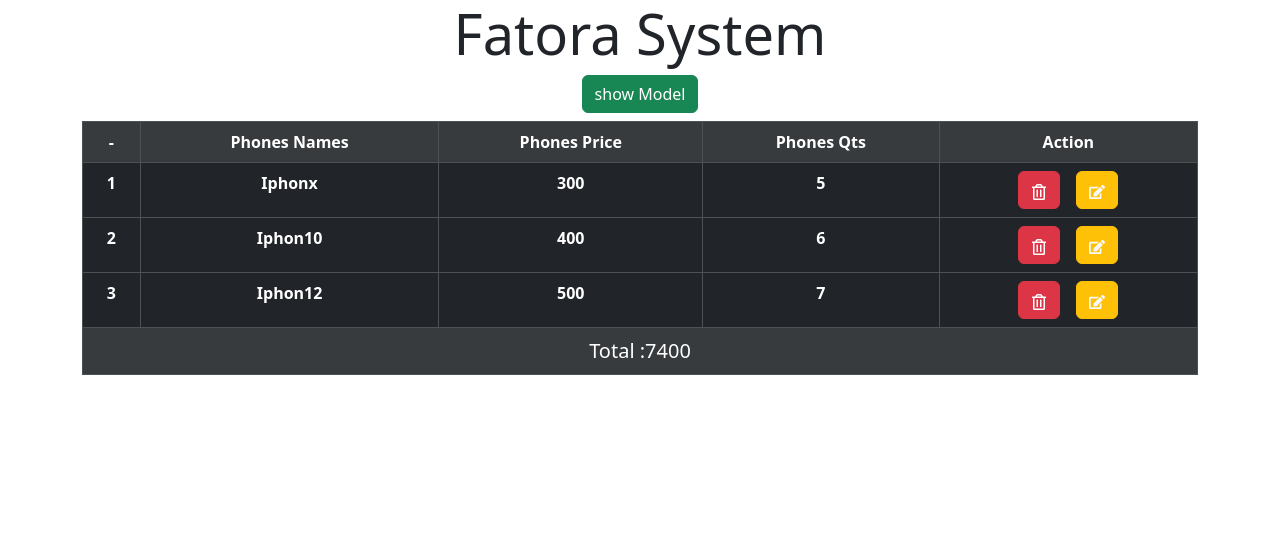
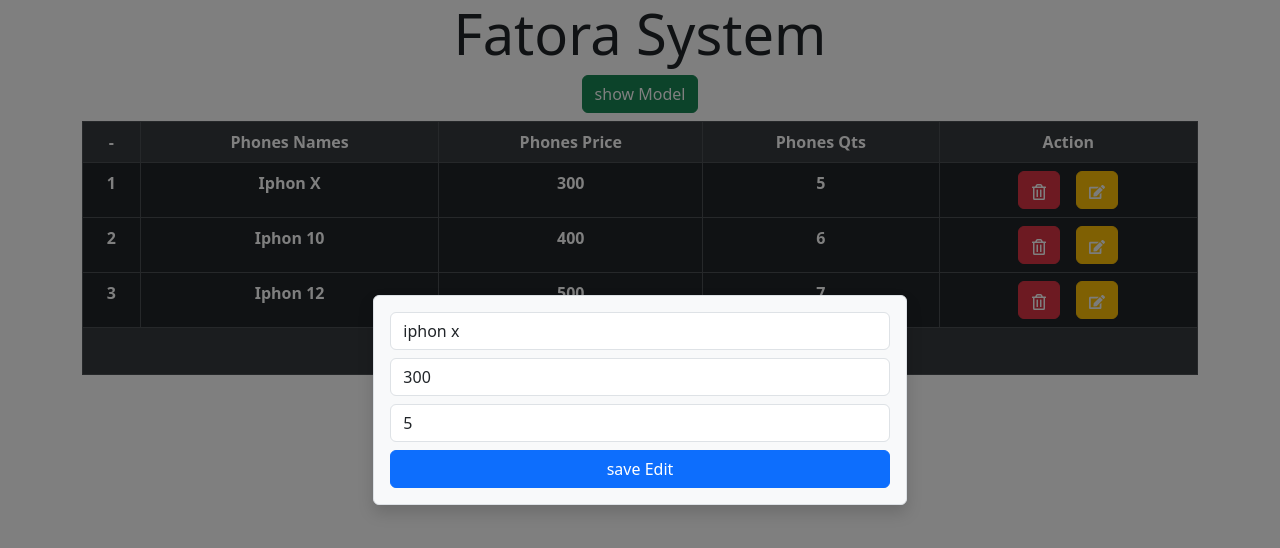
Before and after one commit to aymanmohamedbarakat/Fatora-CRUD, a React (Vite) app: page / in a window 1280 px wide. Both pictures are taken after a click on the button 1097 px from the left and 190 px from the top of the page. Shown: the top 548 px of the page. Built offline with nearby package versions, Linux system fonts and the light colour scheme.

Commit message:
first-commit

```diff
--- a/src/App.jsx
+++ b/src/App.jsx
@@ -3,21 +3,22 @@
 import "./App.css";
 import Swal from "sweetalert2";
 export default function App() {
-  // const [phoneIndex, setPhoneIndex] = useState(0);
-  // const [EditPhones, setEditPhones] = useState(false);
-  // const [phoneName, setNameInput] = useState("");
-  // const [phonePrice, setPriceInput] = useState(0);
-  // const [phoneQts, setQtsInput] = useState(0);
+  const [phoneName, setNameInput] = useState("");
+  const [phonePrice, setPriceInput] = useState(0);
+  const [phoneQts, setQtsInput] = useState(0);
 
+  const [phoneIndex, setPhoneIndex] = useState("");
   const [ModelIndex, setModelIndex] = useState(false);
+  const [editModalIndex, setEditModalIndex] = useState(false);
+
   const NameInput = useRef();
   const PriceInput = useRef();
   const QtsInput = useRef();
 
   const [phones, setPhones] = useState([
-    { name: "iphonx", price: 300, qts: 5 },
-    { name: "iphon10", price: 400, qts: 6 },
-    { name: "iphon12", price: 500, qts: 7 },
+    { name: "iphon x", price: 300, qts: 5 },
+    { name: "iphon 10", price: 400, qts: 6 },
+    { name: "iphon 12", price: 500, qts: 7 },
   ]);
   const TotalAmount = phones.reduce(
     (acc, phones) => acc + phones.price * phones.qts,
@@ -65,26 +66,35 @@
     });
   };
 
-  // const handleEditPhone = (phoneIndex) => {
-  //   const phoneToEdit = phones.find((el , index) => el.index === phoneIndex)
-  //   if (phoneToEdit){
-  //     setNameInput(phoneToEdit.name)
-  //     setPriceInput(phoneToEdit.price)
-  //     setQtsInput(phoneToEdit.qts)
-  //     setModelIndex(true)
-  //   }
-  // };
+  const openPhoneToEdit = (phoneIndex) => {
+    setPhoneIndex(phoneIndex);
+    let phone = phones[phoneIndex];
+    setNameInput(phone.name);
+    setPriceInput(phone.price);
+    setQtsInput(phone.qts);
+    setEditModalIndex(true);
+  };
 
-  // const handleEdit = (index) => {
-  //   const phonesToEdit = phones.find((phones , index) => phones.index === index);
-  //   if (phonesToEdit) {
-  //     setTaskName(phonesToEdit.name);
-  //     setTaskEmail(phonesToEdit.email);
-  //     setTaskPhone(phonesToEdit.phone);
-  //     setTaskType(phonesToEdit.type);
-  //     setPhones(index);
-  //   }
-  // };
+  const handleSave = (event) => {
+    event.preventDefault();
+    let obj = {
+      name: phoneName,
+      price: +phonePrice,
+      qts: +phoneQts,
+    };
+    let copyPhones = [...phones];
+    copyPhones[phoneIndex] = obj;
+    setPhones(copyPhones);
+    console.log(copyPhones);
+    Swal.fire({
+      icon: "success",
+      title: "Phone Updated",
+      showConfirmButton: false,
+      timer: 1200,
+    }).then(() => {
+      setEditModalIndex(false);
+    });
+  };
 
   return (
     <div className="App col-12 container d-flex flex-column align-items-center">
@@ -121,8 +131,12 @@
                     >
                       <FaRegTrashAlt />
                     </button>
-                    <button className="btn btn-warning text-center text-light">
-                      {/*  onClick={() => handleEditPhone(index)}*/}
+                    <button
+                      className="btn btn-warning text-center text-light"
+                      onClick={() => {
+                        openPhoneToEdit(index);
+                      }}
+                    >
                       <FaEdit />
                     </button>
                   </div>
@@ -170,6 +184,50 @@
           </form>
         </div>
       ) : null}
+
+      {editModalIndex == true ? (
+        <div
+          className="our__modal d-flex justify-content-center align-items-center"
+          onClick={() => setEditModalIndex(false)}
+        >
+          <form
+            className=" model__content col-12 col-md-5 bg-light rounded shadow border p-3 d-flex flex-column gap-2 animate__animated animate__fadeInDown"
+            onClick={(event) => event.stopPropagation()}
+            onSubmit={handleSave}
+          >
+            <input
+              className="form-control "
+              type="text"
+              placeholder="enter new phone"
+              defaultValue={phoneName}
+              onChange={(event) => {
+                setNameInput(event.target.value);
+              }}
+              // id="phoneName"
+            />
+            <input
+              className="form-control "
+              type="number"
+              placeholder="enter new price"
+              defaultValue={phonePrice}
+              onChange={(event) => {
+                setPriceInput(event.target.value);
+              }}
+            />
+            <input
+              className="form-control "
+              type="number"
+              placeholder="enter new qts"
+              defaultValue={phoneQts}
+              onChange={(event) => {
+                setQtsInput(event.target.value);
+              }}
+            />
+            <button className="btn btn-primary">save Edit</button>
+          </form>
+        </div>
+      ) : null}
     </div>
   );
+  s;
 }
```
